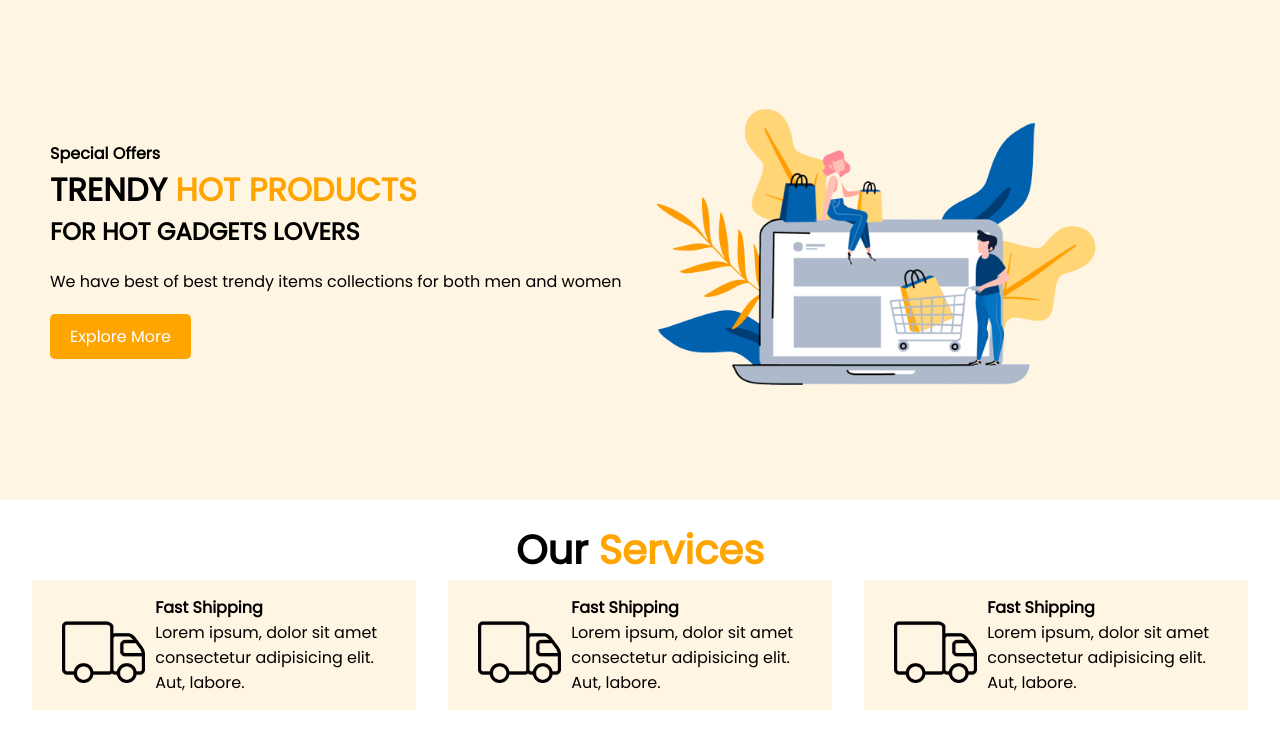
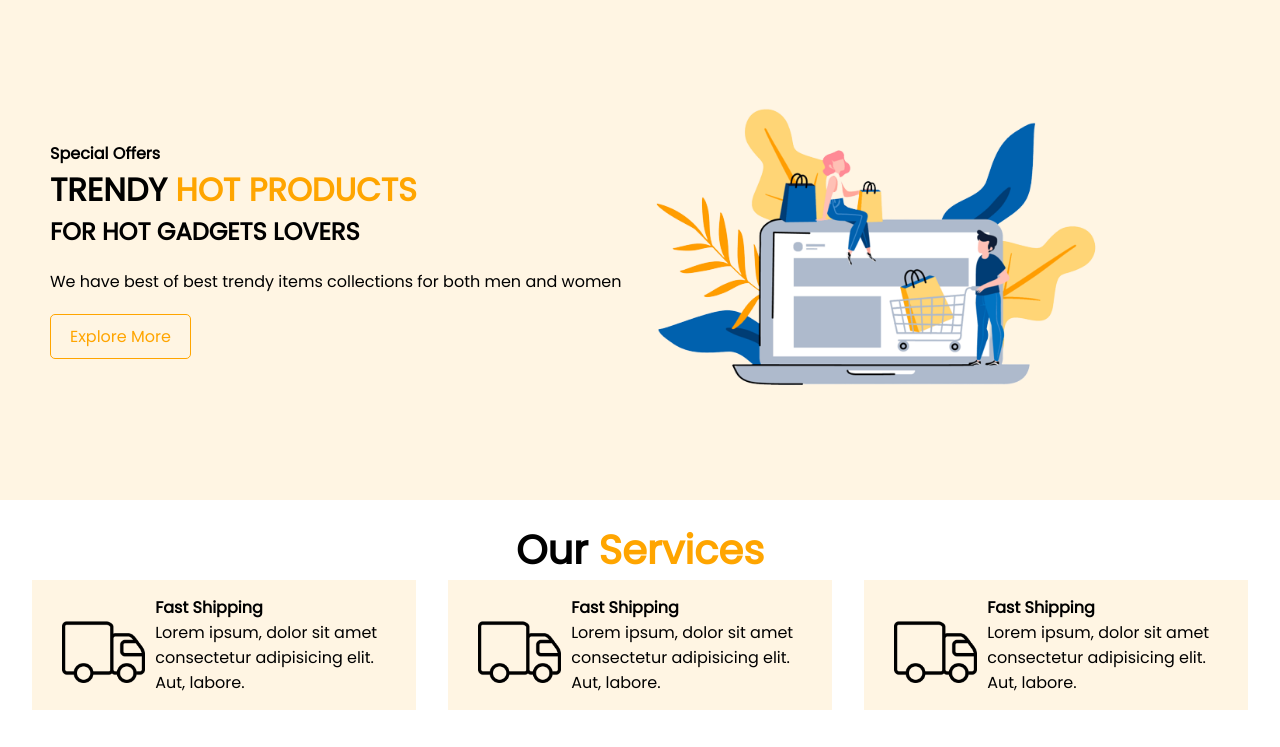
Before and after one commit to SamsulWD/tEch-laB, a plain HTML site: page index.html in a window 1280 px wide. In both pictures the pointer is over the link "Explore More". Shown: the top 747 px of the page. Drawn offline with Linux system fonts and the light colour scheme.

Commit message:
hover style added

```diff
--- a/style.css
+++ b/style.css
@@ -11,12 +11,23 @@
 }
 .btn{
     text-decoration: none;
-    background-color: orange;
+    background: linear-gradient(45deg,orangered,orange);
     display: inline-block;
     color: #fff;
     padding: 10px 20px;
     border-radius: 5px;
 }
+/* ================hover stle==================== */
+.btn:hover{
+    background: none;
+    border: 1px solid orange;
+    color: orange;
+    padding: 9px 19px;
+    cursor: pointer;
+    }
+
+
+
 body{
     font-family: 'Dancing Script', cursive;
     font-family: 'Poppins', sans-serif;
@@ -111,6 +122,12 @@ body{
     width: 30%;
     padding: 5px;
 }
+.btn-submit:hover{
+    margin-top: 19px;
+    margin-bottom: 9px;
+    /* width: 30%; */
+    padding: 4px;
+}
 /* ================footer section style================ */
 footer{
     width: 100%;
```
